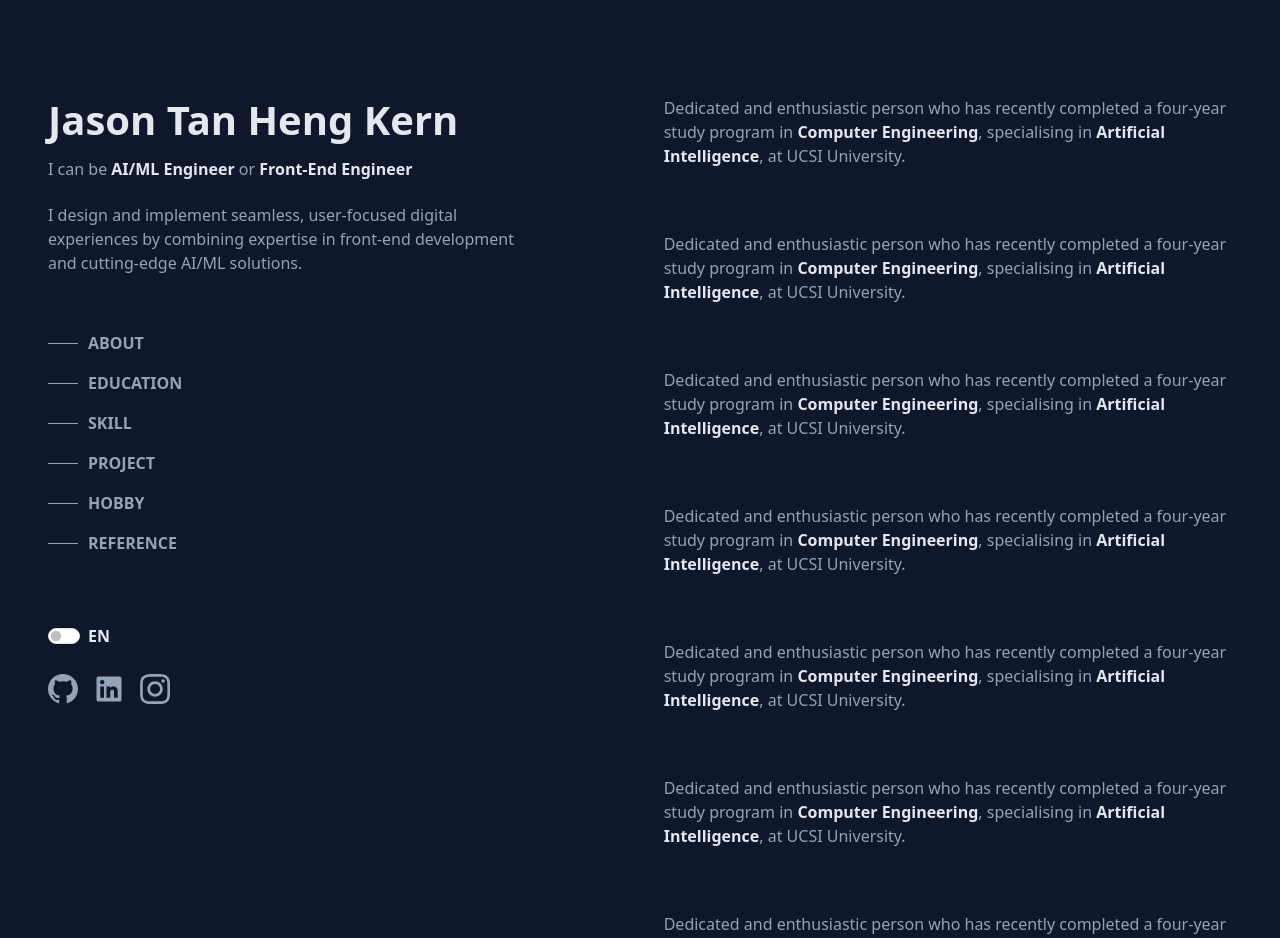
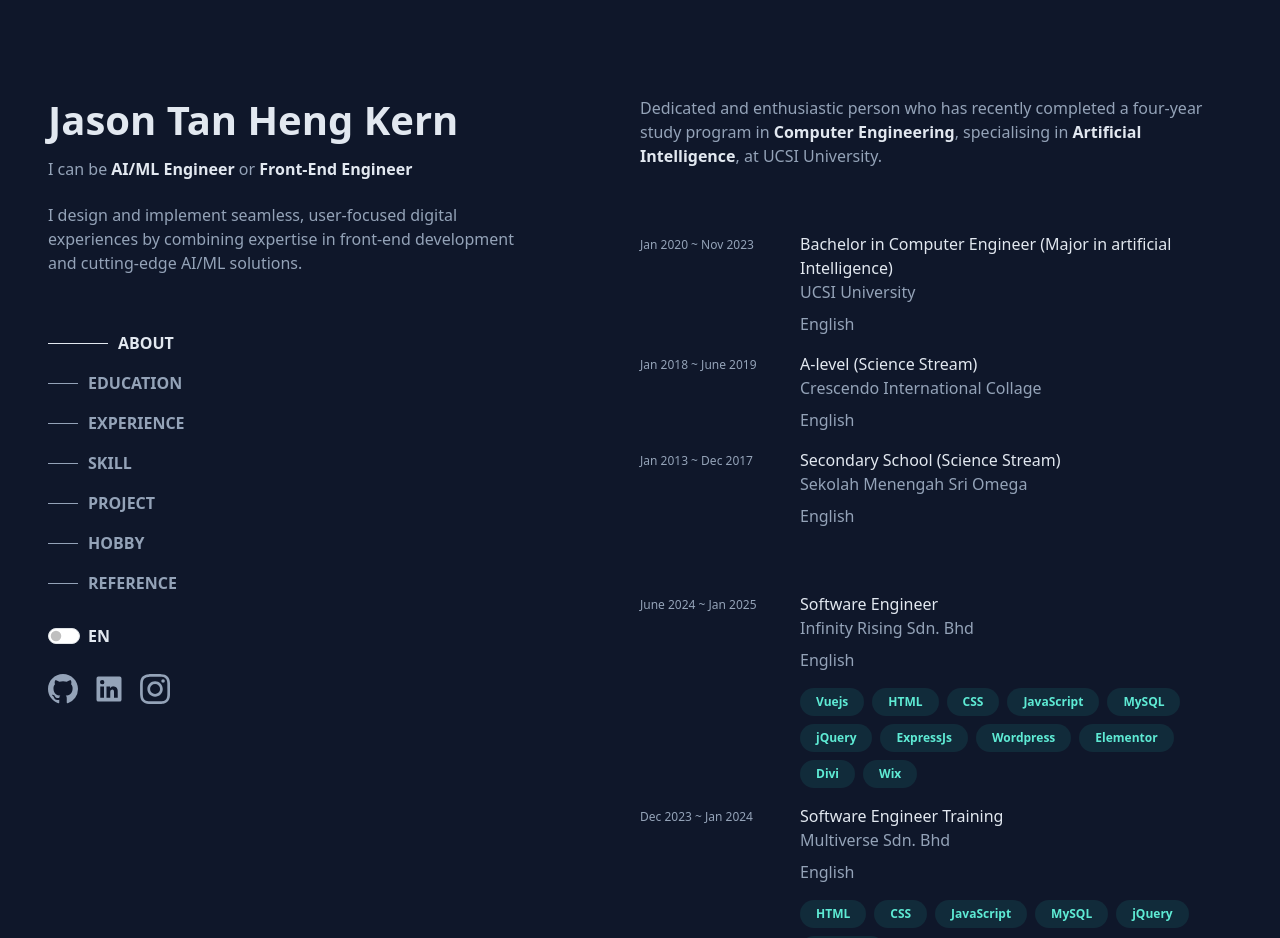
Before and after one commit to JasonTan526/hktan-resume, a Vue app: page / in a window 1280 px wide. Shown: the top 938 px of the page. Built offline with nearby package versions, Linux system fonts and the light colour scheme.

Commit message:
Add ScrollSPY, Json File Data Adjustment, and Hover Section Effect Impletment

```diff
--- a/src/assets/Detail/EducationDetail.json
+++ b/src/assets/Detail/EducationDetail.json
@@ -1,23 +1,25 @@
 [
 	{
-		"CourseName": "Science Stream",
+		"CourseName": "Secondary School (Science Stream)",
 		"SchoolName": "Sekolah Menengah Sri Omega",
 		"Description": {
 			"en": "English",
 			"zh": "中文"
 		},
 		"StartDate": "Jan 2013",
-		"EndDate": "Dec 2017"
+		"EndDate": "Dec 2017",
+		"Link": "https://www.seriomega.edu.my/index.php"
 	},
 	{
-		"CourseName": "Science Stream A-level",
+		"CourseName": "A-level (Science Stream)",
 		"SchoolName": "Crescendo International Collage",
 		"Description": {
 			"en": "English",
 			"zh": "中文"
 		},
 		"StartDate": "Jan 2018",
-		"EndDate": "June 2019"
+		"EndDate": "June 2019",
+		"Link": "https://www.crescendo.edu.my/pages/show/72"
 	},
 	{
 		"CourseName": "Bachelor in Computer Engineer (Major in artificial Intelligence)",
@@ -27,6 +29,7 @@
 			"zh": "中文"
 		},
 		"StartDate": "Jan 2020",
-		"EndDate": "Nov 2023"
+		"EndDate": "Nov 2023",
+		"Link": "https://www.ucsiuniversity.edu.my/programmes/bachelor-computer-engineering-artificial-intelligence-honours"
 	}
 ]
--- a/src/assets/Detail/JobDetail.json
+++ b/src/assets/Detail/JobDetail.json
@@ -2,7 +2,7 @@
 	{
 		"JobTitle": "Software Engineer Intern",
 		"Company": "Documation Sdn. Bhd",
-		"StartDate": "Oct",
+		"StartDate": "Oct 2021",
 		"EndDate": "Dec 2021",
 		"JobDescription": {
 			"en": "English",
@@ -18,7 +18,7 @@
 	{
 		"JobTitle": "Software Engineer Intern",
 		"Company": "goSMAC Sdn. Bhd",
-		"StartDate": "Sept",
+		"StartDate": "Sept 2022",
 		"EndDate": "Dec 2022",
 		"JobDescription": {
 			"en": "English",
--- a/src/assets/Detail/SkillDetail.json
+++ b/src/assets/Detail/SkillDetail.json
@@ -18,7 +18,8 @@
 			"ReactAdmin",
 			"MySQL",
 			"jQuery",
-			"ExpressJs"
+			"ExpressJs",
+			"Bootstrap"
 		],
 		"Tool": [
 			"PhpMAdmin",
--- a/src/assets/main.css
+++ b/src/assets/main.css
@@ -15,6 +15,10 @@ body {
 	backdrop-filter: blur(8px);
 }
 
+.bg-badge {
+	background-color: rgba(45, 212, 191, .1);
+}
+
 /* Color CSS */
 .color-Header {
 	color: rgb(226 232 240);
@@ -24,9 +28,22 @@ body {
 	color: rgb(148 163 184);
 }
 
+.color-lightgreen {
+	color: rgb(94 234 212) !important;
+}
+
 /* Cursor CSS */
 .pointer {
 	cursor: pointer;
+}
+
+/* Font Size CSS */
+.fs-10px {
+	font-size: 10px;
+}
+
+.fs-12px {
+	font-size: 12px;
 }
 
 /* Margin CSS */
@@ -76,7 +93,25 @@ body {
 	}
 
 	/* Width */
+	.w-lg-25 {
+		width: 25% !important;
+	}
+
 	.w-lg-48 {
 		width: 48% !important;
 	}
+
+	.w-lg-50 {
+		width: 50% !important;
+	}
+
+	.w-lg-75 {
+		width: 75% !important;
+	}
+
+	.w-lg-100 {
+		width: 100% !important;
+	}
+
+
 }
--- a/src/i18n/locales/en.json
+++ b/src/i18n/locales/en.json
@@ -1,6 +1,7 @@
 {
 	"about": "about",
 	"education": "education",
+	"experience": "experience",
 	"skill": "skill",
 	"project": "project",
 	"hobby": "hobby",
--- a/src/i18n/locales/zh.json
+++ b/src/i18n/locales/zh.json
@@ -1,6 +1,7 @@
 {
 	"about": "关于我",
 	"education": "学历",
+	"experience": "工作经验",
 	"skill": "技术",
 	"project": "作品",
 	"hobby": "爱好",
--- a/src/views/homePage.vue
+++ b/src/views/homePage.vue
@@ -21,47 +21,15 @@
 							{{ $t('short-description') }}
 						</p>
 
-						<div class="d-lg-flex flex-column gap-3 mt-5" style="display: none;">
-							<div class="text-uppercase fw-bold pointer contentTitle user-select-none transition-all d-flex align-items-center"
-								:style="getItemStyle('about')" @click="setActiveItem('about')">
+						<div id="scrollspy" class="d-lg-flex flex-column gap-3 mt-5" data-bs-spy="scroll"
+							data-bs-target="#scrollspy" data-bs-offset="100" tabindex="0" style="display: none;">
+							<div v-for="item in ['about', 'education', 'experience', 'skill', 'project', 'hobby', 'reference']"
+								:key="item"
+								:class="['text-uppercase fw-bold pointer contentTitle user-select-none transition-all d-flex align-items-center', { active: activeItem === item }]"
+								:style="getItemStyle(item)" @click="scrollToSection(item)">
 								<!-- Tail element before the text -->
-								<span :style="getTailStyle('about')" class="item-tail"></span>
-								{{ getItemText('about') }}
-							</div>
-
-							<div class="text-uppercase fw-bold pointer contentTitle user-select-none transition-all d-flex align-items-center"
-								:style="getItemStyle('education')" @click="setActiveItem('education')">
-								<!-- Tail element before the text -->
-								<span :style="getTailStyle('education')" class="item-tail"></span>
-								{{ getItemText('education') }}
-							</div>
-
-							<div class="text-uppercase fw-bold pointer contentTitle user-select-none transition-all d-flex align-items-center"
-								:style="getItemStyle('skill')" @click="setActiveItem('skill')">
-								<!-- Tail element before the text -->
-								<span :style="getTailStyle('skill')" class="item-tail"></span>
-								{{ getItemText('skill') }}
-							</div>
-
-							<div class="text-uppercase fw-bold pointer contentTitle user-select-none transition-all d-flex align-items-center"
-								:style="getItemStyle('project')" @click="setActiveItem('project')">
-								<!-- Tail element before the text -->
-								<span :style="getTailStyle('project')" class="item-tail"></span>
-								{{ getItemText('project') }}
-							</div>
-
-							<div class="text-uppercase fw-bold pointer contentTitle user-select-none transition-all d-flex align-items-center"
-								:style="getItemStyle('hobby')" @click="setActiveItem('hobby')">
-								<!-- Tail element before the text -->
-								<span :style="getTailStyle('hobby')" class="item-tail"></span>
-								{{ getItemText('hobby') }}
-							</div>
-
-							<div class="text-uppercase fw-bold pointer contentTitle user-select-none transition-all d-flex align-items-center"
-								:style="getItemStyle('reference')" @click="setActiveItem('reference')">
-								<!-- Tail element before the text -->
-								<span :style="getTailStyle('reference')" class="item-tail"></span>
-								{{ getItemText('reference') }}
+								<span :style="getTailStyle(item)" class="item-tail"></span>
+								{{ getItemText(item) }}
 							</div>
 						</div>
 					</div>
@@ -73,8 +41,8 @@
 									<input class="form-check-input pointer" type="checkbox" role="switch"
 										id="flexSwitchCheckChecked" v-model="isZH" @change="toggleLocale">
 									<label class="form-check-label color-Header fw-bold pointer user-select-none"
-										for="flexSwitchCheckChecked">{{
-											isZH ? '中文' : 'EN' }}</label>
+										for="flexSwitchCheckChecked">
+										{{ isZH ? '中文' : 'EN' }}</label>
 								</div>
 							</div>
 
@@ -111,12 +79,13 @@
 				</div>
 			</div>
 
-			<div class="w-lg-48 py-10 ms-auto">
+			<div class="w-lg-50 py-10 ms-auto">
 				<div class="pb-5">
 					<h6 class=" text-uppercase color-Header fw-bold sticky-top mb-0 py-4 bg-Normal-75-blur d-lg-none">
 						about
 					</h6>
 
+					<div id="about">
 						<p class="color-Normal">
 							Dedicated and enthusiastic person who has recently completed a four-year study program in
 							<b class="color-Header"> Computer Engineering</b>,
@@ -126,11 +95,78 @@
 						</p>
 					</div>
 
+				</div>
+
 				<div class="pb-5">
 					<h6 class="text-uppercase color-Header fw-bold sticky-top mb-0 py-4 bg-Normal-75-blur d-lg-none">
 						education
 					</h6>
 
+					<div id="education">
+						<div class="Detail_Container rounded-3 p-lg-3 mb-3 mb-lg-2 pointer"
+							v-for="(Education, Index) in EducationDetail" :key="Index">
+							<a class="d-flex flex-column flex-lg-row text-decoration-none" :href="Education.Link"
+								target="_blank">
+								<div class="color-Normal fs-12px my-1 w-lg-25">
+									{{ Education.StartDate }} ~ {{ Education.EndDate }}
+								</div>
+								<div class="ms-lg-3 w-lg-75">
+									<div class="DetailTitle fs-6 color-Header">
+										{{ Education.CourseName }}
+									</div>
+									<div class="color-Normal mb-2">
+										{{ Education.SchoolName }}
+									</div>
+									<div class="color-Normal">
+										{{ isZH ? Education.Description.zh : Education.Description.en }}
+									</div>
+								</div>
+							</a>
+
+						</div>
+					</div>
+				</div>
+
+				<div class="pb-5">
+					<h6 class="text-uppercase color-Header fw-bold sticky-top mb-0 py-4 bg-Normal-75-blur d-lg-none">
+						experience
+					</h6>
+
+					<div id="experience">
+						<div class="Detail_Container rounded-3 p-lg-3 mb-3 mb-lg-2 pointer"
+							v-for="(Job, Index) in JobDetail" :key="Index">
+							<div class="d-flex flex-column flex-lg-row">
+								<div class="color-Normal fs-12px my-1 w-lg-25">
+									{{ Job.StartDate }} ~ {{ Job.EndDate }}
+								</div>
+								<div class="ms-lg-3 w-lg-75">
+									<div class="DetailTitle fs-6 color-Header">
+										{{ Job.JobTitle }}
+									</div>
+									<div class="color-Normal mb-2">
+										{{ Job.Company }}
+									</div>
+									<div class="color-Normal mb-3">
+										{{ isZH ? Job.JobDescription.zh : Job.JobDescription.en }}
+									</div>
+									<div class="d-flex flex-wrap gap-2">
+										<div v-for="(skill, skillIndex) in Job.SkillTool" :key="skillIndex"
+											class="badge rounded-pill bg-badge color-lightgreen px-3 py-2">
+											{{ skill }}
+										</div>
+									</div>
+								</div>
+							</div>
+						</div>
+					</div>
+				</div>
+
+				<div class="pb-5">
+					<h6 class="text-uppercase color-Header fw-bold sticky-top mb-0 py-4 bg-Normal-75-blur d-lg-none">
+						skill
+					</h6>
+
+					<div id="skill">
 						<p class="color-Normal">
 							Dedicated and enthusiastic person who has recently completed a four-year study program in
 							<b class="color-Header"> Computer Engineering</b>,
@@ -139,12 +175,14 @@
 							at UCSI University.
 						</p>
 					</div>
+				</div>
 
 				<div class="pb-5">
 					<h6 class="text-uppercase color-Header fw-bold sticky-top mb-0 py-4 bg-Normal-75-blur d-lg-none">
-						experience
+						project
 					</h6>
 
+					<div id="project">
 						<p class="color-Normal">
 							Dedicated and enthusiastic person who has recently completed a four-year study program in
 							<b class="color-Header"> Computer Engineering</b>,
@@ -153,12 +191,14 @@
 							at UCSI University.
 						</p>
 					</div>
+				</div>
 
 				<div class="pb-5">
 					<h6 class="text-uppercase color-Header fw-bold sticky-top mb-0 py-4 bg-Normal-75-blur d-lg-none">
-						skill
+						hobby
 					</h6>
 
+					<div id="hobby">
 						<p class="color-Normal">
 							Dedicated and enthusiastic person who has recently completed a four-year study program in
 							<b class="color-Header"> Computer Engineering</b>,
@@ -167,12 +207,14 @@
 							at UCSI University.
 						</p>
 					</div>
+				</div>
 
 				<div class="pb-5">
 					<h6 class="text-uppercase color-Header fw-bold sticky-top mb-0 py-4 bg-Normal-75-blur d-lg-none">
-						project
+						reference
 					</h6>
 
+					<div id="reference">
 						<p class="color-Normal">
 							Dedicated and enthusiastic person who has recently completed a four-year study program in
 							<b class="color-Header"> Computer Engineering</b>,
@@ -181,33 +223,6 @@
 							at UCSI University.
 						</p>
 					</div>
-
-				<div class="pb-5">
-					<h6 class="text-uppercase color-Header fw-bold sticky-top mb-0 py-4 bg-Normal-75-blur d-lg-none">
-						hobby
-					</h6>
-
-					<p class="color-Normal">
-						Dedicated and enthusiastic person who has recently completed a four-year study program in
-						<b class="color-Header"> Computer Engineering</b>,
-						specialising in
-						<b class="color-Header"> Artificial Intelligence</b>,
-						at UCSI University.
-					</p>
-				</div>
-
-				<div class="pb-5">
-					<h6 class="text-uppercase color-Header fw-bold sticky-top mb-0 py-4 bg-Normal-75-blur d-lg-none">
-						reference
-					</h6>
-
-					<p class="color-Normal">
-						Dedicated and enthusiastic person who has recently completed a four-year study program in
-						<b class="color-Header"> Computer Engineering</b>,
-						specialising in
-						<b class="color-Header"> Artificial Intelligence</b>,
-						at UCSI University.
-					</p>
 				</div>
 			</div>
 		</div>
@@ -250,8 +265,37 @@ export default {
 		toggleLocale() {
 			this.$i18n.locale = this.isZH ? 'zh' : 'en';
 		},
-		setActiveItem(item) {
-			this.activeItem = item;
+		scrollToSection(item) {
+			const section = document.getElementById(item);
+			if (section) {
+				const elementPosition = section.getBoundingClientRect().top; // Get the element's position relative to the viewport
+				const offsetPosition = elementPosition + window.scrollY - 96;
+
+				window.scrollTo({
+					top: offsetPosition,
+					behavior: 'smooth',
+				});
+			}
+		},
+		handleScrollSpy(event) {
+			const sections = ['about', 'education', 'experience', 'skill', 'project', 'hobby', 'reference'];
+			const scrollTop = window.scrollY + 100; // Adjust offset
+			let active = '';
+
+			sections.forEach((id) => {
+				const section = document.getElementById(id);
+				if (section) {
+					const { top, bottom } = section.getBoundingClientRect();
+					const sectionTop = window.scrollY + top;
+					const sectionBottom = window.scrollY + bottom;
+
+					if (scrollTop >= sectionTop && scrollTop <= sectionBottom) {
+						active = id;
+					}
+				}
+			});
+
+			this.activeItem = active;
 		},
 		getItemStyle(item) {
 			return {
@@ -270,9 +314,11 @@ export default {
 	},
 	mounted() {
 		window.addEventListener('mousemove', this.update);
+		window.addEventListener('scroll', this.handleScrollSpy);
 	},
 	beforeDestroy() {
 		window.removeEventListener('mousemove', this.update);
+		window.removeEventListener('scroll', this.handleScrollSpy);
 	},
 };
 </script>
@@ -311,7 +357,7 @@ export default {
 	margin-right: 10px;
 	width: 30px;
 	background-color: rgb(148, 163, 184);
-	transition: width 0.3s ease, background-color 0.3s ease;
+	transition: width 0.2s ease, background-color 0.3s ease;
 }
 
 .contentTitle:hover .item-tail {
@@ -319,5 +365,24 @@ export default {
 	background-color: rgb(226, 232, 240) !important;
 }
 
+.DetailTitle {
+	transition: all 0.1s;
+}
+
+.Detail_Container:hover .DetailTitle {
+	color: rgb(94 234 212) !important;
+}
+
 /* CSS after 992 px */
+@media (min-width: 992px) {
+	.Detail_Container {
+		transition: all 0.1s;
+	}
+
+	.Detail_Container:hover {
+		background-color: rgba(30, 41, 59, .5);
+		box-shadow: 0 0 #0000, 0 0 #0000, inset 0 1px 0 0 rgba(148, 163, 184, .1);
+
+	}
+}
 </style>
```
Lines whose indentation alone changed are shown as unchanged.
